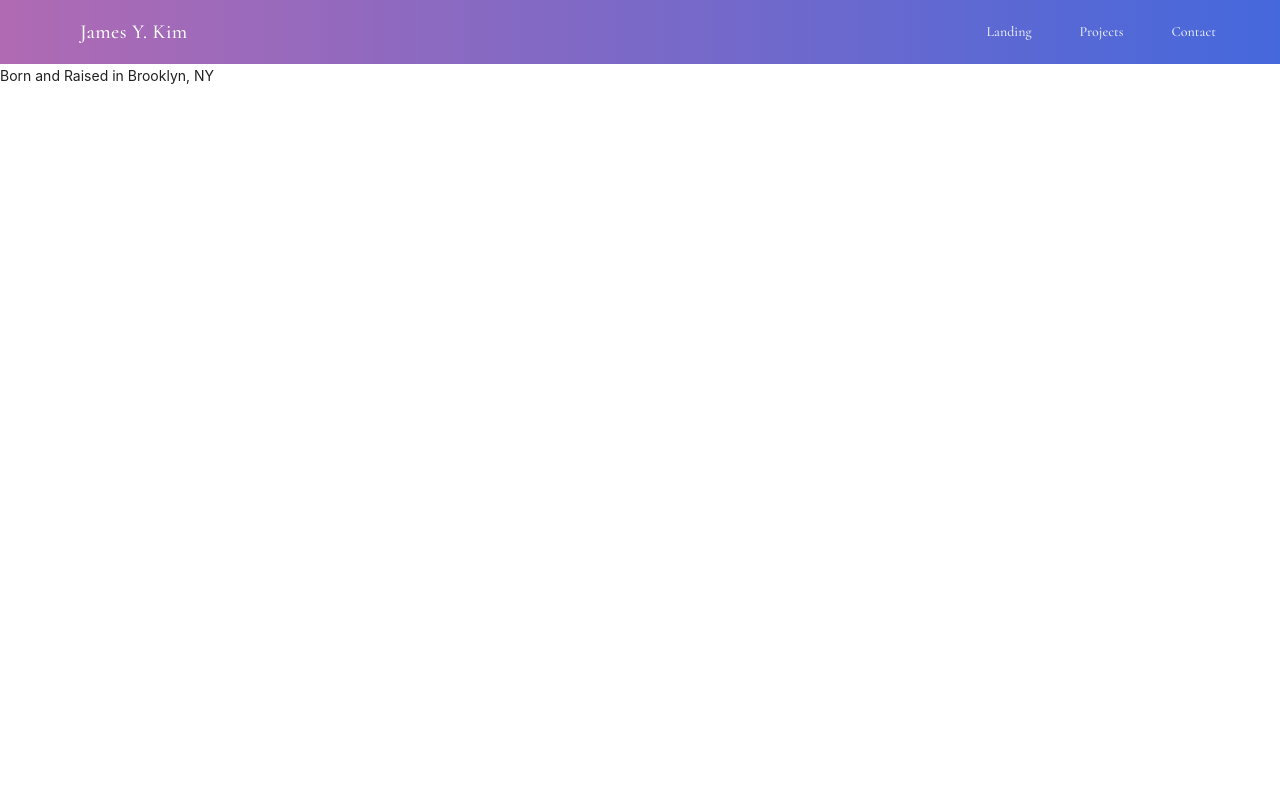
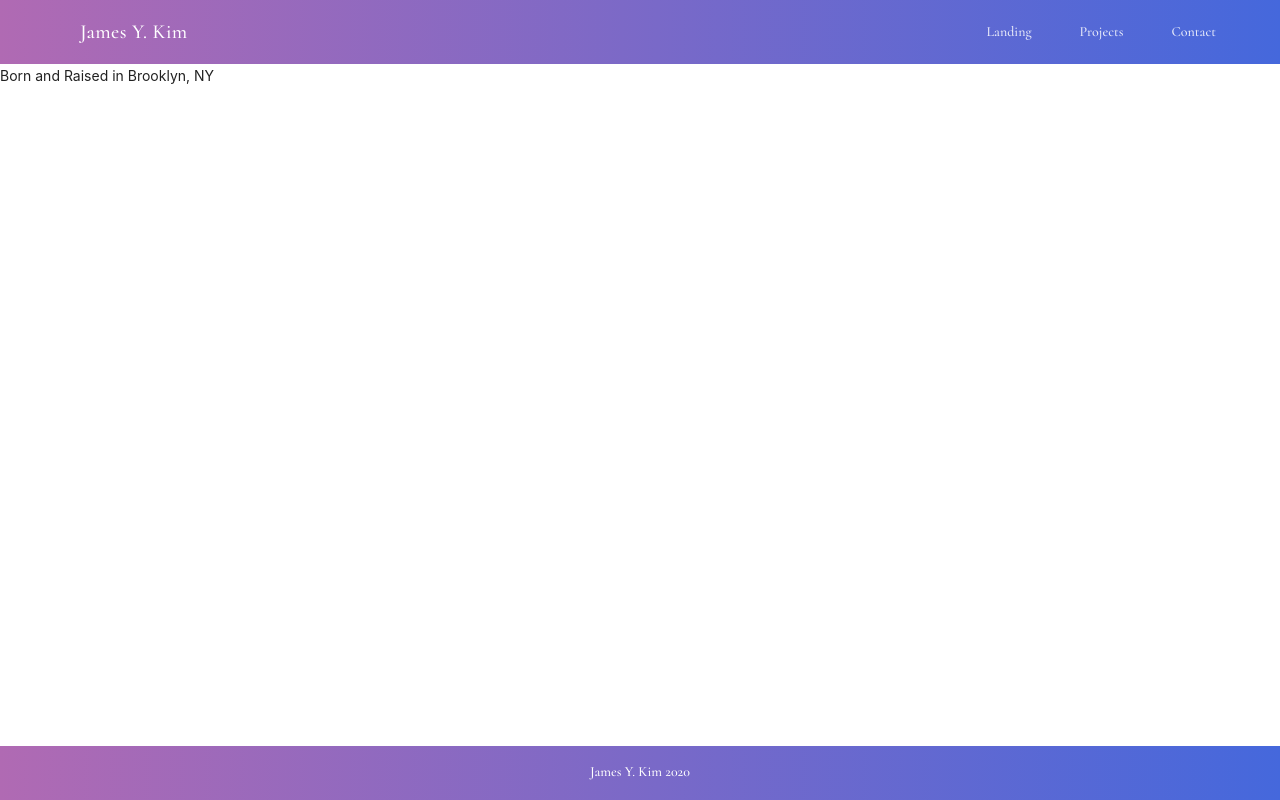
Before and after one commit to jyk524/React-Portfolio-V1, a React (Create React App) app: page /aboutme in a window 1280 px wide. Built offline with nearby package versions, Linux system fonts and the light colour scheme.

Commit message:
Added footer

```diff
--- a/src/App.css
+++ b/src/App.css
@@ -95,3 +95,13 @@
   width: 100%;
   margin: auto;
 }
+
+.page-container {
+  display: flex;
+  flex-direction: column;
+  min-height: 100wh;
+}
+
+.container-wrap {
+  flex: 1;
+}
--- a/src/App.js
+++ b/src/App.js
@@ -2,6 +2,7 @@ import React, { Component } from 'react';
 import './App.css';
 import { Layout, Header, Navigation, Drawer, Button, Card, CardText } from 'react-mdl';
 import Main from './components/main'
+import Footer from './components/footer';
 
 class App extends Component {
   render () {
@@ -37,6 +38,7 @@ class App extends Component {
             <Main />
           </div>
         </main>
+        <Footer />
       </div>
     );
   }
--- /dev/null
+++ b/src/components/footer.css
@@ -0,0 +1,10 @@
+.main-footer {
+    color: white;
+    background: #4568DC;  /* fallback for old browsers */
+    background: -webkit-linear-gradient(to right, #B06AB3, #4568DC);  /* Chrome 10-25, Safari 5.1-6 */
+    background: linear-gradient(to right, #B06AB3, #4568DC); /* W3C, IE 10+/ Edge, Firefox 16+, Chrome 26+, Opera 12+, Safari 7+ */
+    padding-top: 1em;
+    position: relative;
+    font-family: 'Cormorant', serif;
+    text-align: center;
+}
--- /dev/null
+++ b/src/components/footer.js
@@ -0,0 +1,12 @@
+import React from 'react';
+import "./footer.css"
+
+const Footer = () => {
+    return(
+        <div className="main-footer">
+            <p>James Y. Kim 2020</p>
+        </div>
+    )
+}
+
+export default Footer;
```
